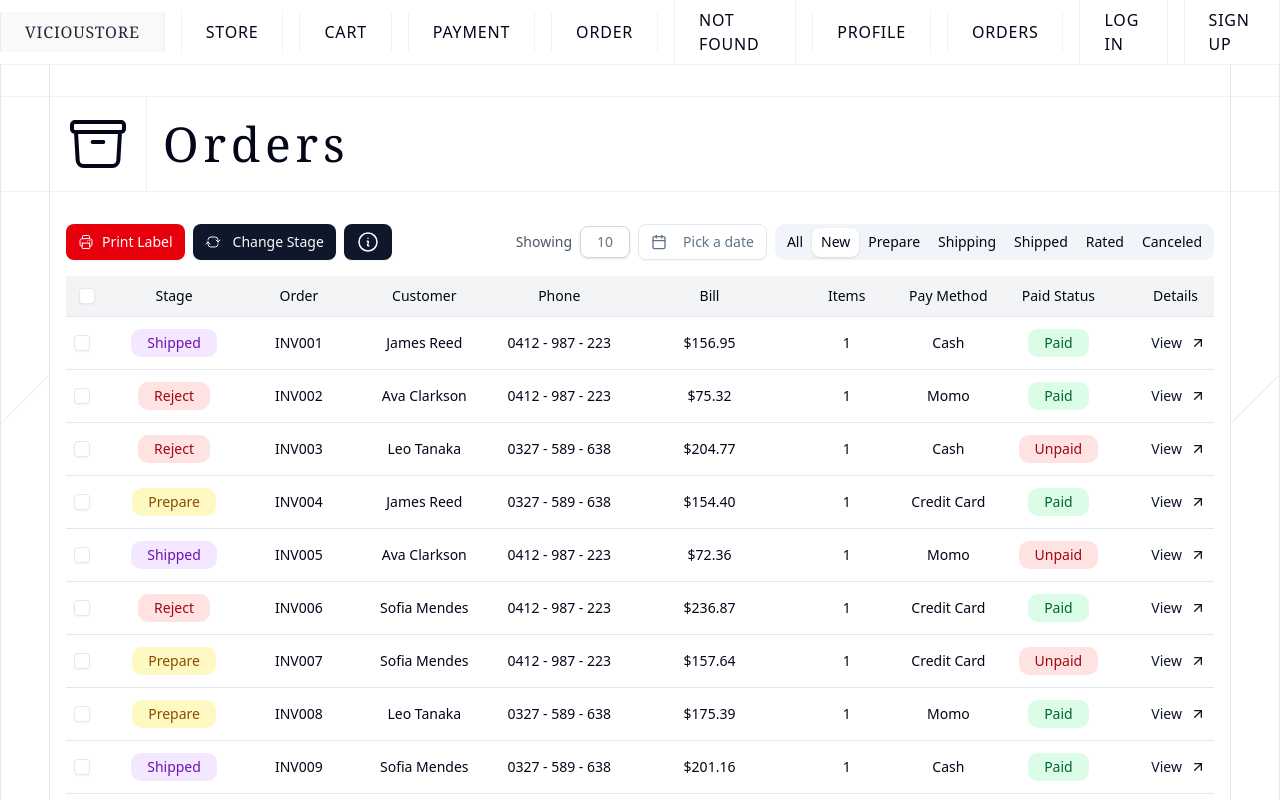
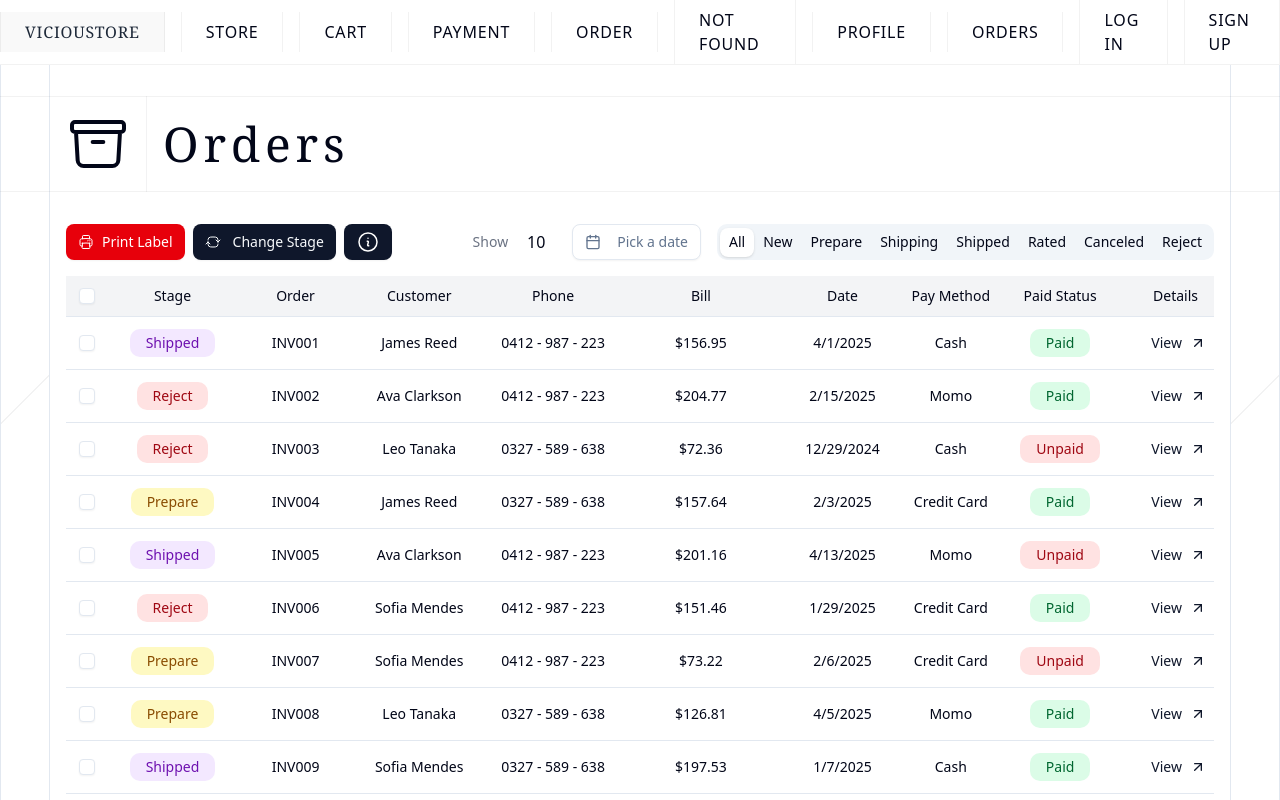
Before and after one commit to viciousircle/MSMS-CNWEB, a React (Vite) app in the folder frontend/: page /orders in a window 1280 px wide. Shown: the top 800 px of the page. Built offline with nearby package versions, Linux system fonts and the light colour scheme.

Commit message:
Order seller table

```diff
--- a/frontend/src/components/Others/DatePicker.jsx
+++ b/frontend/src/components/Others/DatePicker.jsx
@@ -1,28 +1,4 @@
 import React from 'react';
-import { HeaderFullText, HeaderWithIcon } from '@/components/Structure/Header';
-import Body from '@/components/Structure/Body';
-import { ArchiveBoxIcon } from '@heroicons/react/24/outline';
-import {
-    Table,
-    TableBody,
-    TableCaption,
-    TableCell,
-    TableFooter,
-    TableHead,
-    TableHeader,
-    TableRow,
-} from '@/components/ui/table';
-import { Tabs, TabsContent, TabsList, TabsTrigger } from '@/components/ui/tabs';
-import {
-    Pagination,
-    PaginationContent,
-    PaginationEllipsis,
-    PaginationItem,
-    PaginationLink,
-    PaginationNext,
-    PaginationPrevious,
-} from '@/components/ui/pagination';
-
 import { format } from 'date-fns';
 import { Calendar as CalendarIcon } from 'lucide-react';
 
@@ -34,8 +10,8 @@ import {
     PopoverContent,
     PopoverTrigger,
 } from '@/components/ui/popover';
-const DatePicker = () => {
-    const [date, setDate] = React.useState(null);
+
+const DatePicker = ({ selectedDate, onDateChange }) => {
     return (
         <Popover>
             <PopoverTrigger asChild>
@@ -43,18 +19,22 @@ const DatePicker = () => {
                     variant={'outline'}
                     className={cn(
                         'px-6 justify-start text-left font-normal',
-                        !date && 'text-muted-foreground'
+                        !selectedDate && 'text-muted-foreground'
                     )}
                 >
                     <CalendarIcon className="mr-2 h-4 w-4" />
-                    {date ? format(date, 'PPP') : <span>Pick a date</span>}
+                    {selectedDate ? (
+                        format(selectedDate, 'PPP')
+                    ) : (
+                        <span>Pick a date</span>
+                    )}
                 </Button>
             </PopoverTrigger>
             <PopoverContent className="w-auto p-0">
                 <Calendar
                     mode="single"
-                    selected={date}
-                    onSelect={setDate}
+                    selected={selectedDate}
+                    onSelect={onDateChange}
                     initialFocus
                 />
             </PopoverContent>
--- /dev/null
+++ b/frontend/src/components/Others/FilterControls.jsx
@@ -0,0 +1,23 @@
+import React from 'react';
+import DatePicker from '@/components/Others/DatePicker';
+import { OrderTabsMenu } from '@/components/Others/OrderTabsMenu';
+import { ItemsPerPageSelector } from '@/components/Selectors/ItemsPerPageSelector';
+
+export const FilterControls = React.memo(
+    ({ ordersPerPage, onItemsPerPageChange, selectedDate, onDateChange }) => (
+        <div className="flex items-center gap-4">
+            <div className="flex items-center gap-2">
+                <span className="text-sm text-gray-500">Show</span>
+                <ItemsPerPageSelector
+                    value={ordersPerPage}
+                    onChange={onItemsPerPageChange}
+                />
+            </div>
+            <DatePicker
+                selectedDate={selectedDate}
+                onDateChange={onDateChange}
+            />
+            <OrderTabsMenu />
+        </div>
+    )
+);
--- a/frontend/src/components/Others/OrderTable.jsx
+++ b/frontend/src/components/Others/OrderTable.jsx
@@ -1,4 +1,4 @@
-import React, { useMemo } from 'react';
+import React, { useMemo, useState } from 'react';
 import {
     Table,
     TableBody,
@@ -12,7 +12,6 @@ import {
 import { Checkbox } from '@/components/ui/checkbox';
 import { Button } from '@/components/ui/button';
 import { ArrowUpRight } from 'lucide-react';
-import { Select } from '@/components/ui/select'; // Or your select component
 
 import {
     Sheet,
@@ -32,7 +31,7 @@ const COLUMN_WIDTHS = {
     customer: 'w-[180px]',
     phone: 'w-[120px]',
     bill: 'w-[250px]',
-    items: 'w-[120px]',
+    dateOrdered: 'w-[120px]',
     payMethod: 'w-[120px]',
     paidStatus: 'w-[120px]',
     details: 'w-[120px]',
@@ -75,6 +74,7 @@ const TableHeaderCell = ({ children, className = '', align = 'center' }) => (
  * }>}} props
  */
 export const OrderTable = ({ orders }) => {
+    const [selectedRows, setSelectedRows] = useState(new Set());
     const totalAmount = useMemo(
         () =>
             orders
@@ -86,12 +86,37 @@ export const OrderTable = ({ orders }) => {
         [orders]
     );
 
+    const toggleRowSelection = (orderId) => {
+        const newSelection = new Set(selectedRows);
+        if (newSelection.has(orderId)) {
+            newSelection.delete(orderId);
+        } else {
+            newSelection.add(orderId);
+        }
+        setSelectedRows(newSelection);
+    };
+
+    const toggleAllRows = () => {
+        if (selectedRows.size === orders.length) {
+            setSelectedRows(new Set());
+        } else {
+            setSelectedRows(new Set(orders.map((order) => order.order)));
+        }
+    };
+
     return (
         <Table>
             <TableHeader className="bg-gray-100">
                 <TableRow>
                     <TableHeaderCell className={COLUMN_WIDTHS.checkbox}>
-                        <Checkbox className="size-4 bg-white" />
+                        <Checkbox
+                            className="size-4 bg-white"
+                            checked={
+                                selectedRows.size === orders.length &&
+                                orders.length > 0
+                            }
+                            onCheckedChange={toggleAllRows}
+                        />
                     </TableHeaderCell>
                     <TableHeaderCell className={COLUMN_WIDTHS.stage}>
                         Stage
@@ -108,8 +133,8 @@ export const OrderTable = ({ orders }) => {
                     <TableHeaderCell className={COLUMN_WIDTHS.bill}>
                         Bill
                     </TableHeaderCell>
-                    <TableHeaderCell className={COLUMN_WIDTHS.items}>
-                        Items
+                    <TableHeaderCell className={COLUMN_WIDTHS.dateOrdered}>
+                        Date
                     </TableHeaderCell>
                     <TableHeaderCell className={COLUMN_WIDTHS.payMethod}>
                         Pay Method
@@ -135,12 +160,21 @@ export const OrderTable = ({ orders }) => {
                         totalAmount,
                         paymentMethod,
                         paymentStatus,
+                        dateOrdered,
                     } = order;
 
                     return (
                         <TableRow key={orderId}>
                             <TableCell>
-                                <Checkbox className="size-4 bg-white" />
+                                <div className="flex items-center justify-center">
+                                    <Checkbox
+                                        className="size-4 bg-white"
+                                        checked={selectedRows.has(orderId)}
+                                        onCheckedChange={() =>
+                                            toggleRowSelection(orderId)
+                                        }
+                                    />
+                                </div>
                             </TableCell>
                             <TableCell>
                                 <StageBadge status={stage} />
@@ -157,7 +191,9 @@ export const OrderTable = ({ orders }) => {
                             <TableCell className="text-center">
                                 ${totalAmount}
                             </TableCell>
-                            <TableCell className="text-center">1</TableCell>
+                            <TableCell className="text-center">
+                                {dateOrdered}
+                            </TableCell>
                             <TableCell className="text-center">
                                 {paymentMethod}
                             </TableCell>
--- a/frontend/src/components/Others/OrderTabsMenu.jsx
+++ b/frontend/src/components/Others/OrderTabsMenu.jsx
@@ -10,11 +10,12 @@ export const OrderTabsMenu = () => {
             <TabsTrigger value="new" className="flex gap-2">
                 New
             </TabsTrigger>
-            <TabsTrigger value="preparing">Prepare</TabsTrigger>
+            <TabsTrigger value="prepare">Prepare</TabsTrigger>
             <TabsTrigger value="shipping">Shipping</TabsTrigger>
             <TabsTrigger value="shipped">Shipped</TabsTrigger>
-            <TabsTrigger value="Rated">Rated</TabsTrigger>
+            <TabsTrigger value="rated">Rated</TabsTrigger>
             <TabsTrigger value="canceled">Canceled</TabsTrigger>
+            <TabsTrigger value="reject">Reject</TabsTrigger>
         </TabsList>
     );
 };
--- /dev/null
+++ b/frontend/src/components/Selectors/ItemsPerPageSelector.jsx
@@ -0,0 +1,26 @@
+import React from 'react';
+
+import {
+    Select,
+    SelectContent,
+    SelectItem,
+    SelectTrigger,
+    SelectValue,
+} from '@/components/ui/select';
+
+const ORDERS_PER_PAGE_OPTIONS = [5, 10, 20, 50, 100];
+
+export const ItemsPerPageSelector = ({ value, onChange }) => (
+    <Select value={value.toString()} onValueChange={onChange}>
+        <SelectTrigger className="w-10 h-8">
+            <SelectValue />
+        </SelectTrigger>
+        <SelectContent>
+            {ORDERS_PER_PAGE_OPTIONS.map((option) => (
+                <SelectItem key={option} value={option.toString()}>
+                    {option}
+                </SelectItem>
+            ))}
+        </SelectContent>
+    </Select>
+);
--- a/frontend/src/pages/Seller/Orders.jsx
+++ b/frontend/src/pages/Seller/Orders.jsx
@@ -1,25 +1,18 @@
 import React, { useMemo, useState } from 'react';
+import { ArchiveBoxIcon } from '@heroicons/react/24/outline';
+import { Tabs, TabsContent } from '@/components/ui/tabs';
+import { format } from 'date-fns';
+
 import { HeaderWithIcon } from '@/components/Structure/Header';
 import Body from '@/components/Structure/Body';
-import { ArchiveBoxIcon } from '@heroicons/react/24/outline';
-import { Tabs, TabsContent } from '@/components/ui/tabs';
-import DatePicker from '@/components/Others/DatePicker';
 import { OrderTable } from '@/components/Others/OrderTable';
-import { OrderTabsMenu } from '@/components/Others/OrderTabsMenu';
 import { PaginationControls } from '@/components/Others/PaginationControls';
 import PrintButton from '@/components/Buttons/PrintButton';
 import ChangeStageMenu from '@/components/Others/ChangeStageMenu';
 import StageFlow from '@/components/Others/StageFlow';
+import { FilterControls } from '@/components/Others/FilterControls';
 
-import {
-    Select,
-    SelectContent,
-    SelectItem,
-    SelectTrigger,
-    SelectValue,
-} from '@/components/ui/select';
-
-const ORDERS_PER_PAGE = 10;
+const DEFAULT_ORDERS_PER_PAGE = 10;
 
 const generateOrders = (count) => {
     const names = [
@@ -51,49 +44,19 @@ const generateOrders = (count) => {
             customerName: randomIndex(names),
             customerPhone: randomIndex(phones),
             stage: randomIndex(stages),
+            dateOrdered: new Date(
+                Date.now() - Math.floor(Math.random() * 10000000000)
+            ).toLocaleDateString(),
         };
     });
 };
 
-const ActionButtons = React.memo(() => (
-    <div className="flex items-center w-full gap-2 justify-start">
-        <PrintButton />
-        <ChangeStageMenu />
-
-        <StageFlow />
-    </div>
-));
-
-const FilterControls = React.memo(({ ordersPerPage, onItemsPerPageChange }) => (
-    <div className="flex items-center w-full gap-2 justify-end">
-        <div className="flex items-center gap-2 w-full">
-            <span className="text-sm text-gray-600">Showing</span>
-            <Select
-                value={ordersPerPage.toString()}
-                onValueChange={(value) => onItemsPerPageChange(value)}
-                className=""
-            >
-                <SelectTrigger className="w-[50px] h-8 border border-gray-300 rounded-md shadow-sm text-gray-500 text-sm">
-                    <SelectValue placeholder="Select" />
-                </SelectTrigger>
-                <SelectContent>
-                    <SelectItem value="5">5</SelectItem>
-                    <SelectItem value="10">10</SelectItem>
-                    <SelectItem value="20">20</SelectItem>
-                    <SelectItem value="50">50</SelectItem>
-                    <SelectItem value="100">100</SelectItem>
-                </SelectContent>
-            </Select>
-        </div>
-        <DatePicker />
-        <OrderTabsMenu />
-    </div>
-));
-
 const Orders = () => {
     const [currentPage, setCurrentPage] = useState(1);
-    const [ordersPerPage, setOrdersPerPage] = useState(10);
+    const [ordersPerPage, setOrdersPerPage] = useState(DEFAULT_ORDERS_PER_PAGE);
     const [orders, setOrders] = useState(() => generateOrders(205));
+    const [activeTab, setActiveTab] = useState('all');
+    const [selectedDate, setSelectedDate] = useState(null);
 
     const updateOrder = (indexOnPage, updatedFields) => {
         const globalIndex = (currentPage - 1) * ordersPerPage + indexOnPage;
@@ -107,15 +70,35 @@ const Orders = () => {
         });
     };
 
-    const totalPages = Math.ceil(orders.length / ordersPerPage);
+    const filteredOrders = useMemo(() => {
+        let result = [...orders];
+
+        if (activeTab !== 'all') {
+            result = result.filter(
+                (order) => order.stage.toLowerCase() === activeTab.toLowerCase()
+            );
+        }
+        if (selectedDate) {
+            const selectedDateString = format(selectedDate, 'MM/dd/yyyy');
+            result = result.filter((order) => {
+                const orderDate = new Date(order.dateOrdered);
+                const orderDateString = format(orderDate, 'MM/dd/yyyy');
+                return orderDateString === selectedDateString;
+            });
+        }
+
+        return result;
+    }, [orders, activeTab, selectedDate]);
+
+    const totalPages = Math.ceil(filteredOrders.length / ordersPerPage);
     const paginatedOrders = useMemo(() => {
         const start = (currentPage - 1) * ordersPerPage;
-        return orders.slice(start, start + ordersPerPage);
-    }, [orders, currentPage, ordersPerPage]);
+        return filteredOrders.slice(start, start + ordersPerPage);
+    }, [filteredOrders, currentPage, ordersPerPage]);
 
     const handleItemsPerPageChange = (value) => {
         setOrdersPerPage(Number(value));
-        setCurrentPage(1); // Reset to first page when changing items per page
+        setCurrentPage(1);
     };
 
     const renderTabsContent = (value) => (
@@ -128,22 +111,37 @@ const Orders = () => {
         <Body>
             <HeaderWithIcon icon={ArchiveBoxIcon} title="Orders" />
 
-            <div className="flex flex-col gap-4 px-4 items-center w-full">
+            <div className="flex flex-col gap-4 px-4 w-full">
                 <Tabs
-                    defaultValue="new"
-                    className="w-full flex flex-col gap-4 items-center"
+                    defaultValue="all"
+                    value={activeTab}
+                    onValueChange={setActiveTab}
+                    className="w-full flex flex-col gap-4"
                 >
-                    <div className="flex w-full justify-between items-center">
-                        <ActionButtons />
+                    <div className="flex justify-between items-center">
+                        <div className="flex items-center gap-2">
+                            <PrintButton />
+                            <ChangeStageMenu />
+                            <StageFlow />
+                        </div>
                         <FilterControls
                             ordersPerPage={ordersPerPage}
                             onItemsPerPageChange={handleItemsPerPageChange}
+                            selectedDate={selectedDate}
+                            onDateChange={setSelectedDate}
                         />
                     </div>
 
                     {renderTabsContent('all')}
                     {renderTabsContent('new')}
+                    {renderTabsContent('prepare')}
+                    {renderTabsContent('shipping')}
+                    {renderTabsContent('shipped')}
+                    {renderTabsContent('rated')}
+                    {renderTabsContent('canceled')}
+                    {renderTabsContent('reject')}
                 </Tabs>
+
                 <PaginationControls
                     totalPages={totalPages}
                     currentPage={currentPage}
```
